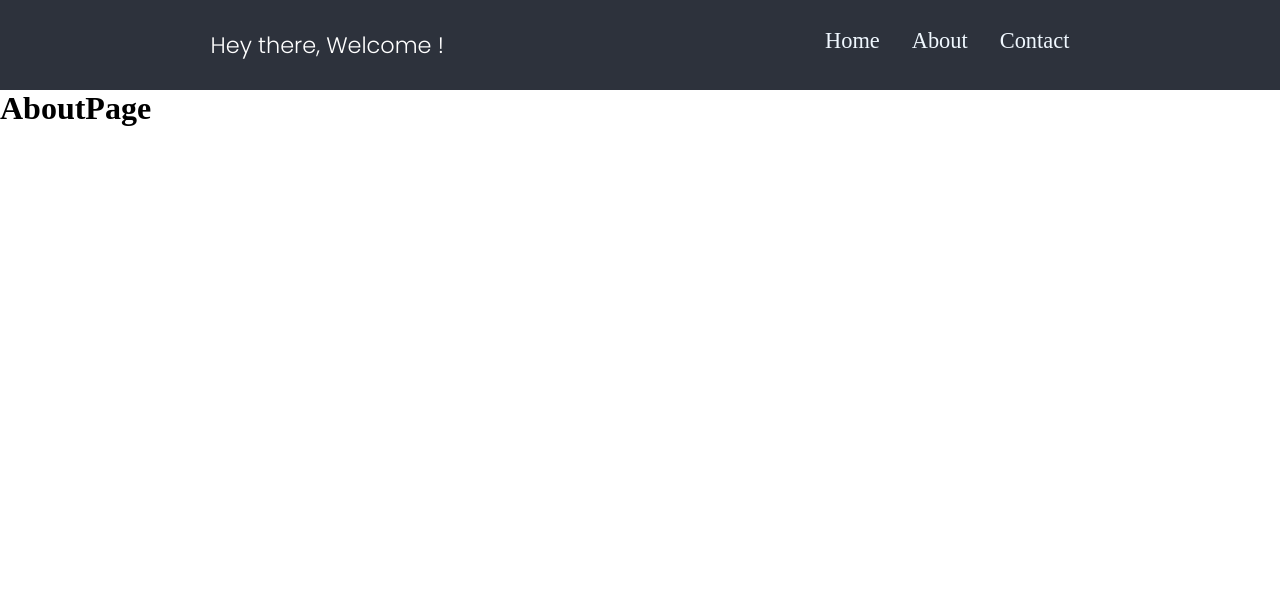
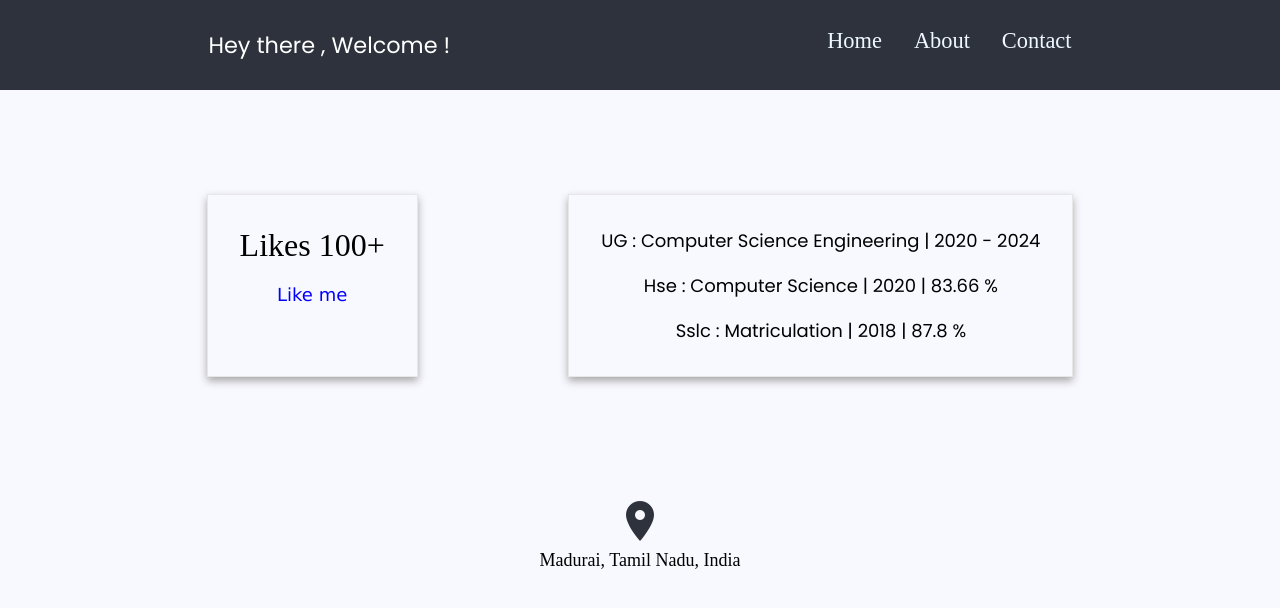
Before and after one commit to Ashwin-P-S/portfolio, a React (Create React App) app: page /about in a window 1280 px wide. Shown: the top 608 px of the page. Built offline with nearby package versions, Linux system fonts and the light colour scheme; the HTML template or start-up script is replaced by a standard one.

Commit message:
chore: Updated Home and About Pages

```diff
--- a/public/index.html
+++ b/public/index.html
@@ -11,7 +11,7 @@
     />
     <link rel="apple-touch-icon" href="%PUBLIC_URL%/favicon.png" />
     <link rel="manifest" href="%PUBLIC_URL%/manifest.json" />
-    <title>Profile | Ashwin</title>
+    <title>React App | Ashwin Ps</title>
   </head>
   <body>
     <noscript>You need to enable JavaScript to run this app.</noscript>
--- a/src/App.js
+++ b/src/App.js
@@ -7,13 +7,17 @@ import { BrowserRouter as Router, Route } from 'react-router-dom';
 
 function App() {
 
+  var count = 100;
 
   return (
     <Router>
       <NavBar />
       <Route path='/' exact component={ Home } />
+      <Route path='/about' exact render={ (props) => (
+        <About count={count} />
+      ) } />
       <Route path='/contact' exact component={ Contact } />
-      <Route path='/about' exact component={ About } />
+
     </Router>
   );
 }
--- a/src/components/About.jsx
+++ b/src/components/About.jsx
@@ -1,10 +1,31 @@
 import React from 'react'
+import { useState } from "react";
 
-function About() {
+function About( { count } ) {
+    const [like, increaseLike] = useState(count);
     return (
-        <div>
-            <h1>AboutPage</h1>
+        <>
+        <div className="aboutContainer">
+            <div className="likes">
+                <p>Likes { like }+</p>
+                <button onClick={ ()=> {
+                    increaseLike( like + 1 );
+                } } >Like me</button>
+            </div>
+            <div className="aboutMe">
+                <p>UG : Computer Science Engineering | 2020 - 2024</p><br></br>
+                <p>Hse : Computer Science | 2020 | 83.66 %</p><br></br>
+                <p>Sslc : Matriculation | 2018 | 87.8 %</p>
+            </div>
         </div>
+        <div className="location">
+                <p>
+                    <span className="material-icons">location_on</span>
+                    <br></br>
+                    Madurai, Tamil Nadu, India
+                </p>
+            </div>
+        </>
     )
 }
 
--- a/src/components/Home.jsx
+++ b/src/components/Home.jsx
@@ -2,10 +2,21 @@ import React from 'react'
 
 function Home() {
     return (
-        <div className="container" >
-            <p> I'm <strong> Ashwin </strong> </p>
-            <p> Computer Science Student!</p>
-        </div>
+        <>
+            <div className="container" >
+                <p> I'm <strong> Ashwin </strong> </p>
+                <p> Computer Science Student!</p>
+            </div>
+            <div className="subContainer">
+                <div>
+                    <p> Life is Very Short Nanba ! </p>
+                    <p> Always be Happy :) </p>
+                </div>
+                <p>
+                    " Keep smiling, because life is a beautiful thing and there's so much to smile about. "
+                </p>
+            </div>
+        </>
     )
 }
 
--- a/src/components/NavBar.jsx
+++ b/src/components/NavBar.jsx
@@ -6,11 +6,11 @@ function NavBar() {
     return (
         <div className="navbar">
           <div className="welcome">
-            <p>Hey there, Welcome !</p>
+            <p>Hey there , Welcome !</p>
           </div>
           <div className="linksContainer">
-          <Link to='/' className="links">  Home  </Link>
-          <Link to='about' className="links" > About  </Link>
+          <Link to='/' className="links" >  Home  </Link>
+          <Link to='/about' className="links" > About  </Link>
           <Link to='/contact' className="links" >  Contact  </Link>
           </div>
         </div>
--- a/src/index.css
+++ b/src/index.css
@@ -1,8 +1,11 @@
-@import url('https://fonts.googleapis.com/css2?family=Poppins:wght@200;300&display=swap');
-
+@import url('https://fonts.googleapis.com/css2?family=Poppins:wght@300;400&display=swap');
+@import url('https://fonts.googleapis.com/icon?family=Material+Icons');
 * {
     padding: 0;
     margin: 0;
+}
+body {
+    background-color: ghostwhite;
 }
 
 .navbar {
@@ -27,6 +30,11 @@
     margin: .5rem 1rem;;
 }
 
+.welcome:hover {
+    color:aquamarine;
+    transition: 1s;
+}
+
 .links {
     margin: .5rem 1rem;
     text-decoration: none;
@@ -42,17 +50,104 @@
     padding: 2rem;
     margin: 3rem;
     border: 1px solid #e7e7e7;
-    box-sizing: border-box;
-    box-shadow: 0 4px 8px solid darkgray;
+    box-shadow: 0 4px 8px darkgray;
+    text-align: center;
 }
 
 .container > p:nth-child(1){
     font-family: Gadugi, 'san-serif';
     color: darkslategrey;
     font-size: 2rem;
-}
+    cursor: pointer;
+} .container > p:nth-child(1):hover { color:black; transition: 2s; }
 
 .container > p:nth-child(2) {
     font-family: Poppins, 'sans-serif';
     font-size: x-large;
 }
+
+.subContainer > div {
+    padding: 2rem;
+    margin: 3rem;
+    font-family: Poppins, 'sans-serif';
+    font-size: x-large;
+    text-align: center;
+    text-shadow: 2px solid #e7e7e7;
+}
+
+.subContainer > p {
+    display: flex;
+    flex-wrap: wrap;
+    font-family: Poppins, 'sans-serif';
+    padding: 2rem;
+    margin: 3rem;
+    font-size: 1.3rem;
+    background-color: whitesmoke;
+    border-left: 4.5px solid rgb(45, 50, 60);
+}
+
+.aboutContainer{
+    padding: 2rem;
+    margin: 3rem;
+    display: flex;
+    flex-wrap: wrap;
+    justify-content: center;
+    justify-content: space-evenly;
+}
+.likes {
+    border: 1px solid #e7e7e7;
+    box-shadow: 0 4px 8px darkgray;
+    padding: 2rem;
+    margin: 1.5rem;
+    text-align: center;
+}
+
+.likes > button {
+    text-decoration: none;
+    font-family: 'Lucida Sans';
+    margin-top: 20px;
+    font-size: large;
+    background-color: ghostwhite;
+    cursor: pointer;
+    border: 0;
+    color: blue;
+} .likes > button:hover { color: mediumvioletred; transition: .5s; }
+
+
+.likes > p {
+    font-family: Gadugi;
+    font-size: xx-large;
+}
+
+.aboutMe {
+    border: 1px solid #e7e7e7;
+    box-shadow: 0 4px 8px darkgray;
+    padding: 2rem;
+    margin: 1.5rem;
+    text-align: center;
+    align-items: center;
+    display: flex;
+    flex-direction: column;
+    flex-wrap: wrap;
+}
+
+.aboutMe > p {
+    font-family: Poppins;
+    font-size: large;
+}
+.location {
+
+    padding: 1rem;
+    margin: 1.5rem;
+    display: flex;
+    flex-wrap: wrap;
+    justify-content: space-evenly;
+    text-align: center;
+    height: fit-content;
+}
+.location > p > span { font-size: 3rem;color: rgb(45, 50, 60); }
+
+.location > p{
+    font-family: Gadugi;
+    font-size: large;
+}
```
Also changed, not shown: 1 other file (tests, documents, lock files or other folders).
